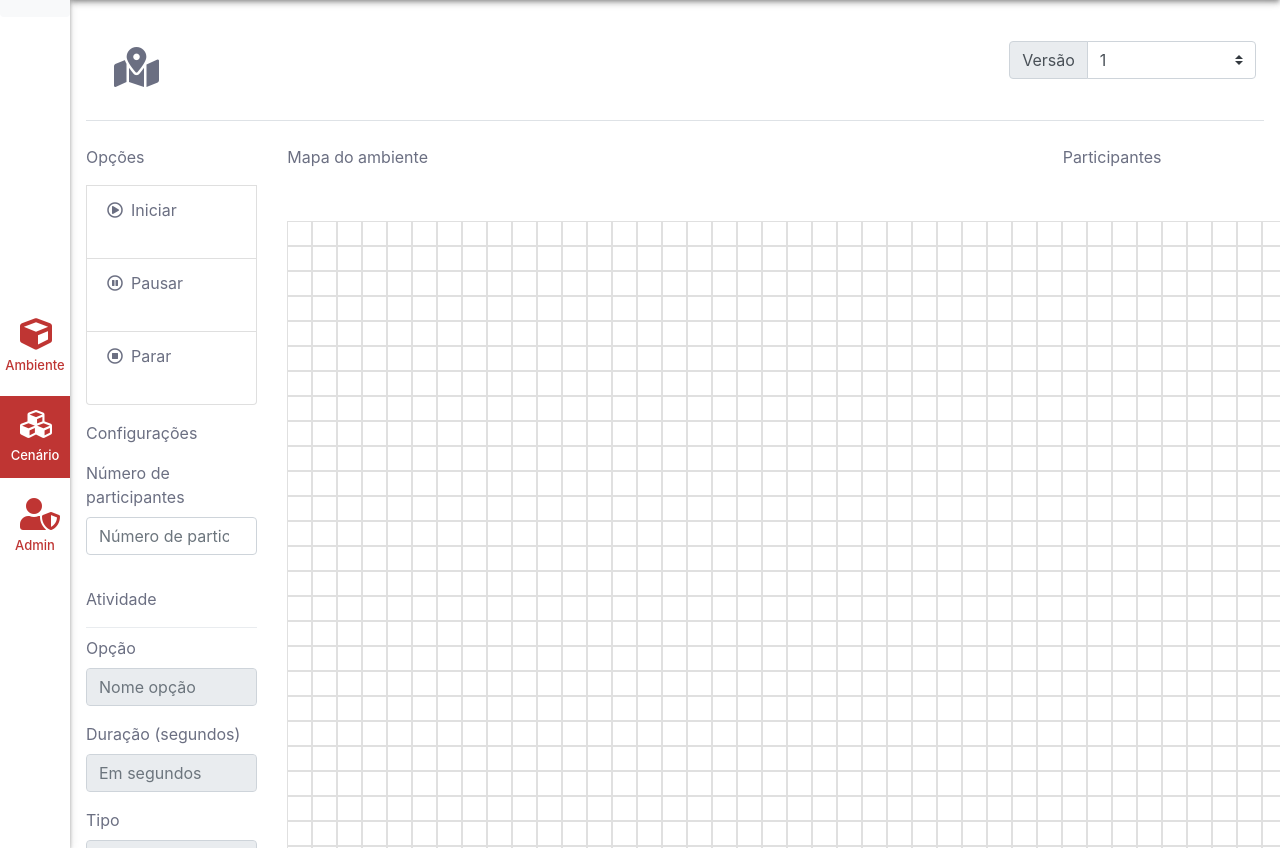
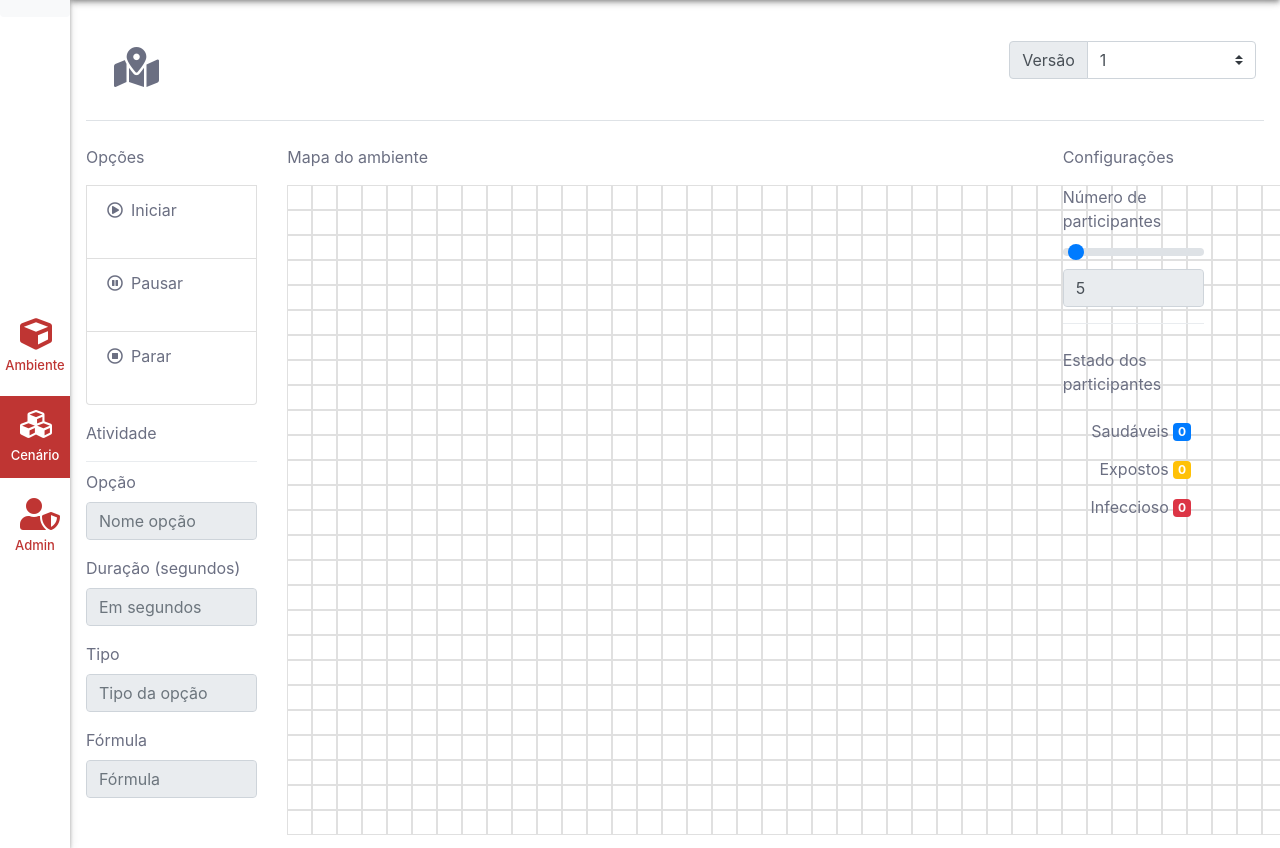
Before and after one commit to rauldosS/simulador, a Django app: page /cenario/cenario/1/1 in a window 1280 px wide. Shown: the part 65-913 px from the top of the page. Run offline with Django 3.2, Linux system fonts and the light colour scheme; data comes from the database, SQL or seed files in the repository; some libraries are stand-ins or nearby versions.

Commit message:
update cenário

```diff
--- a/cenario/templates/cenario/cenario.html
+++ b/cenario/templates/cenario/cenario.html
@@ -88,11 +88,6 @@
                             <a onclick="pausarSimulacao(this)" class="list-group-item list-group-item-action"><i class="far fa-pause-circle mr-2"></i>Pausar</a>
                             <a onclick="pararSimulacao(this)" class="list-group-item list-group-item-action"><i class="far fa-stop-circle mr-2"></i>Parar</a>
                         </div>
-                        <p class="pt-3">Configurações</p>
-                        <div class="form-group">
-                            <label for="quantidade_participantes">Número de participantes</label>
-                            <input id="quantidade_participantes" type="number" class="form-control" placeholder="Número de participantes da simulação">
-                        </div>
                         <p class="pt-3">Atividade</p>
                         <div class="dropdown-divider"></div>
                         <div class="form-group">
@@ -108,8 +103,8 @@
                             <input id="direcao_atividade_selecionada" type="text" class="form-control" placeholder="Tipo da opção" disabled>
                         </div>
                         <div class="form-group">
-                            <label for="formula_['formula']atividade_selecionada">Fórmula</label>
-                            <input id="formula_['formula']atividade_selecionada" type="text" class="form-control" placeholder="Fórmula" disabled>
+                            <label for="formula_atividade_selecionada">Fórmula</label>
+                            <input id="formula_atividade_selecionada" type="text" class="form-control" placeholder="Fórmula" disabled>
                         </div>
                     </div>
                     <!-- Mapa do ambiente -->
@@ -140,8 +135,26 @@
                     </div>
                     <div class="row col-2">
                         <div class="col-12">
-                            <p class="pt-3">Participantes</p>
+                            <p class="pt-3">Configurações</p>
+                            <div class="form-group">
+                                <label for="numero_participantes">Número de participantes</label>
+                                <input campo="quantidade_participantes" type="range" class="custom-range" min="1" max="100" id="numero_participantes" value="5">
+                                <input id="quantidade_participantes" type="number" class="form-control" value="5" placeholder="Número de participantes da simulação" disabled>
+                            </div>
+
+                            <div class="dropdown-divider"></div>
+
+                            <p class="pt-3">Estado dos participantes</p>
+                            <div class="text-right">
+                                <button class="btn"> Saudáveis <span id="participantes_saudaveis" class="badge badge-primary text-white">0</span></button>
+                                <button class="btn"> Expostos <span id="participantes_expostos" class="badge badge-warning text-white">0</span></button>
+                                <button class="btn"> Infeccioso <span id="participantes_infeccioso" class="badge badge-danger text-white">0</span></button>
+                            </div>
+
                             <div id="participantes" class="row col-12 text-right"></div>
+                        </div>
+                        <div class="col-12">
+
                         </div>
                     </div>
                 </div>
@@ -268,9 +281,11 @@
         const elemento_atividade = document.getElementById(atividade)
         const nome_atividade_selecionada = document.getElementById('nome_atividade_selecionada')
         const direcao_atividade_selecionada = document.getElementById('direcao_atividade_selecionada')
+        const formula_atividade_selecionada = document.getElementById('formula_atividade_selecionada')
         const duracao_atividade_selecionada = document.getElementById('duracao_atividade_selecionada')
 
         nome_atividade_selecionada.value = elemento_atividade.getAttribute('title')
+        formula_atividade_selecionada.value ? elemento_atividade.getAttribute('formula') : ''
         nome_atividade_selecionada.setAttribute('oninput', `atualizarAtributoAtividade('${atividade}', 'nome_atividade_selecionada', 'title')`)
         duracao_atividade_selecionada.setAttribute('oninput', `atualizarAtributoAtividade('${atividade}', 'duracao_atividade_selecionada', 'duracao')`)
 
@@ -287,12 +302,13 @@
 
         document.getElementById('duracao_atividade_selecionada').value = atividade_marcada.getAttribute('duracao')
         document.getElementById('direcao_atividade_selecionada').value = atividade_marcada.getAttribute('direcao')
-        document.getElementById('tipo_atividade_selecionada').value = atividades[atividade_marcada.getAttribute('tipo_atividade')][2]
+        document.getElementById('formula_atividade_selecionada').value = atividade_marcada.getAttribute('formula')
+        // document.getElementById('tipo_atividade_selecionada').value = atividades[atividade_marcada.getAttribute('tipo_atividade')][2]
 
         let direcao = document.getElementById('direcao_atividade_selecionada')
         atividade_marcada.getAttribute('tipo_atividade') == 'D' ? direcao.disabled = true : direcao.disabled = false
 
-        document.querySelector(`option[value="${atividade_marcada.getAttribute('direcao')}"`).setAttribute('selected', 'true')
+        // document.querySelector(`option[value="${atividade_marcada.getAttribute('direcao')}"`).setAttribute('selected', 'true')
     }
 
     desmarcarAtividades = () => {
@@ -339,6 +355,8 @@
             if (quantidade_participantes) {
                 descricao_atividade.textContent = 'Iniciando simulação'
                 tipo_ambiente == 'COVID'? instanciarParticipanteCOVID(quantidade_participantes) : ''
+
+                document.getElementById('numero_participantes').disabled = true
 
                 contagemRegressiva(3)
             } else {
@@ -423,6 +441,18 @@
             const participante verifica se o cartão do participante já existe, caso já exista irá apenas
             atualizar a atividade atual do mesmo
         */
+
+        const ps = document.getElementById('participantes_saudaveis')
+        const pe = document.getElementById('participantes_expostos')
+        const pi = document.getElementById('participantes_infeccioso')
+
+        const ps_valor = parseInt(ps.textContent)
+        const pe_valor = parseInt(pe.textContent)
+        const pi_valor = parseInt(pi.textContent)
+
+        if (p.estado == 'Saudável') { ps.textContent = ps_valor + 1 }
+        if (p.estado == 'Expostos') { pe.textContent = pe_valor + 1 }
+        if (p.estado == 'Infeccioso') { pi.textContent = pi_valor + 1 }
 
         if (participante_ == null) {
             const button = document.createElement('button')
@@ -512,9 +542,23 @@
     decisaoMaiorIgual = (atributo, campo) => { return parseInt(atributo) >= parseInt(campo) }
     decisaoMenorIgual = (atributo, campo) => { return parseInt(atributo) <= parseInt(campo) }
 
-    /* --------------------------------------------------------------------- */
+    /* ---------------------------------------------------------------------- */
+    /* -> Configurações  <--------------------------------------------------- */
+    /* ---------------------------------------------------------------------- */
+
+    alterarIntervalo = () => {
+        const ranges = document.querySelectorAll("[type='range']")
+
+        ranges.forEach(range => {
+            range.addEventListener('input', () => {
+                document.getElementById(range.getAttribute('campo')).value = range.value
+            })
+        })
+    }
+
+    /* ---------------------------------------------------------------------- */
     /* -> Temporizadoras  <--------------------------------------------------- */
-    /* --------------------------------------------------------------------- */
+    /* ---------------------------------------------------------------------- */
 
     contagemRegressiva = (segundos) => {
         setTimeout(() => {
@@ -577,6 +621,7 @@
     /* -> Carregar ambiente <--------------------------------------------------- */
 
     carregar_atividades()
+    alterarIntervalo()
 </script>
 
 {% endblock %}
```
